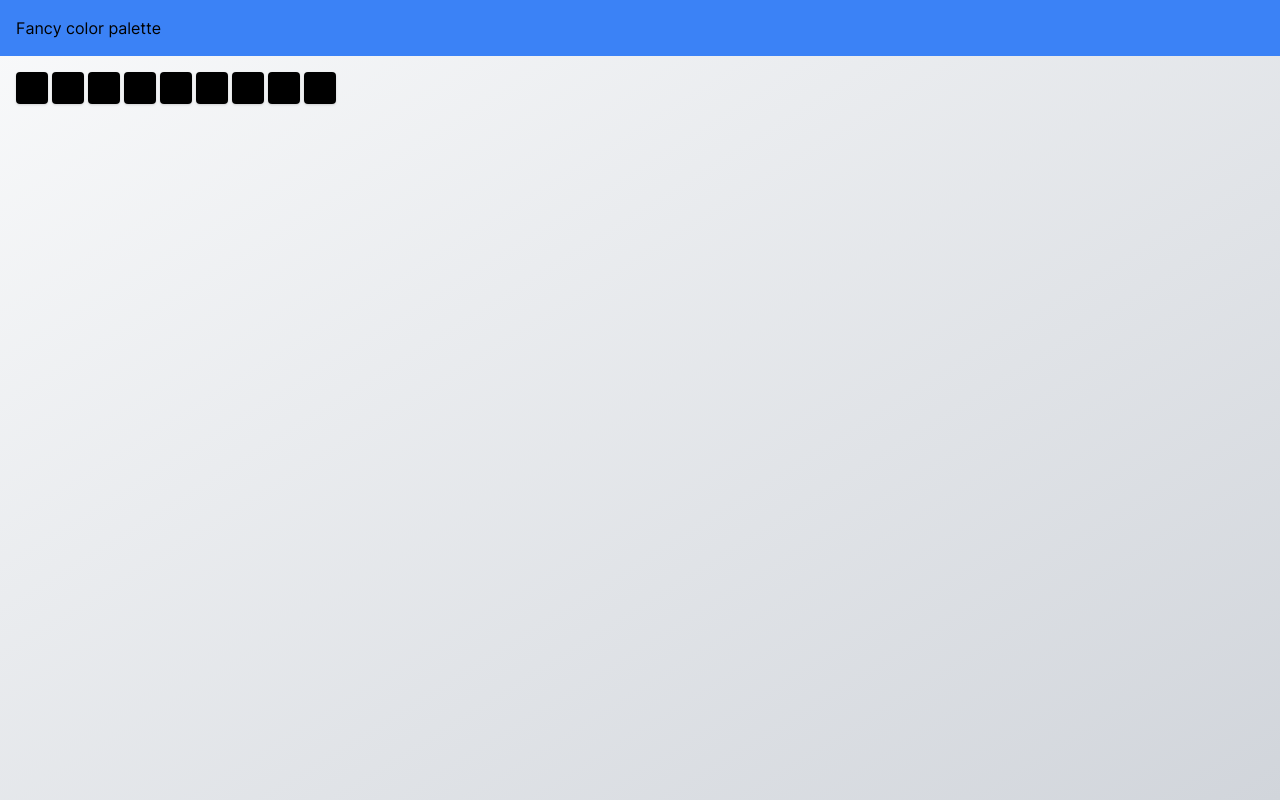
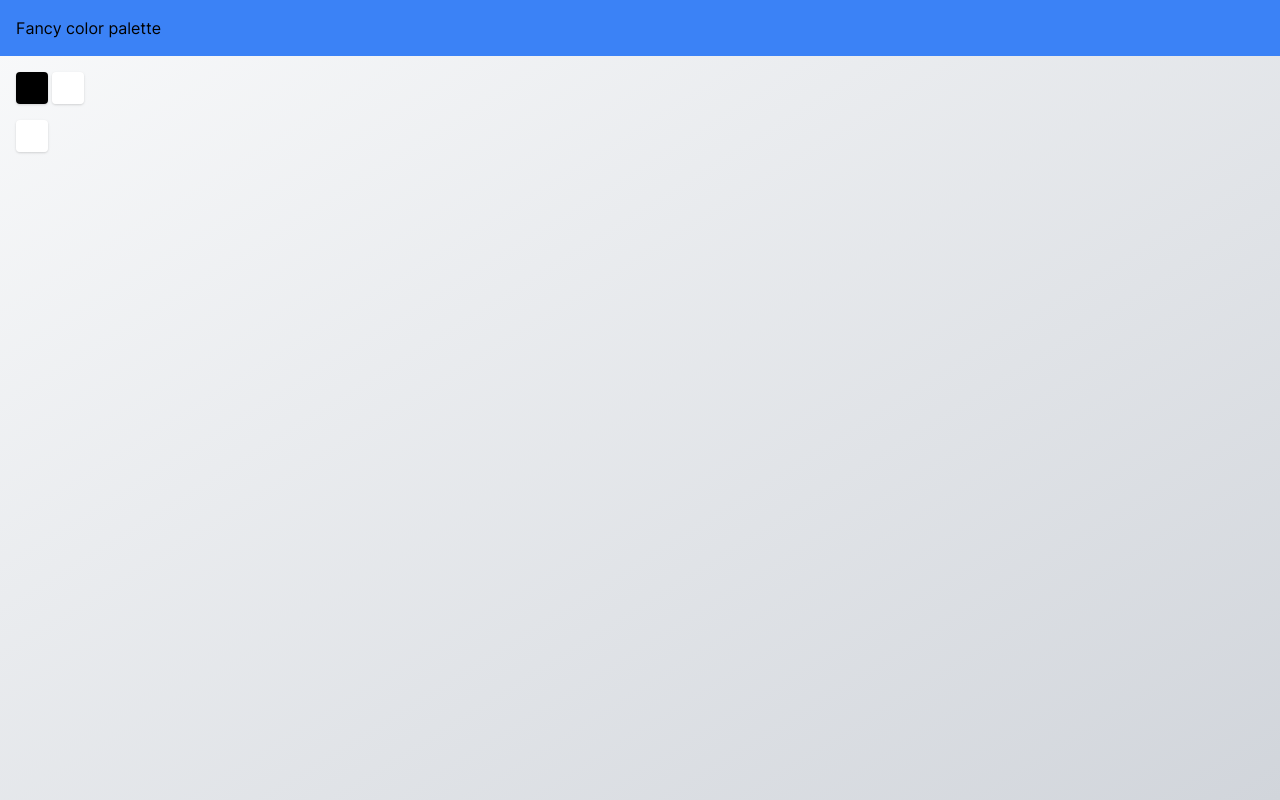
Before and after one commit to luismartinezs/color-palette-generator, a Vue app: page / in a window 1280 px wide. Built offline with nearby package versions, Linux system fonts and the light colour scheme; what @tailwindcss/typography would draw is missing.

Commit message:
Mocked scheme and reactive color scheme

```diff
--- a/src/components/ColorGroup.vue
+++ b/src/components/ColorGroup.vue
@@ -1,33 +1,20 @@
 <template>
-  <div class="flex space-x-1">
-    <ColorInput
-      v-for="(color, index) in colors"
-      :key="index"
-      :color="color"
-      @update:color="value => updateColor(value, index)"
-      class="shadow"
-    />
+  <div>
+    <slot></slot>
   </div>
 </template>
 
 <script>
-import { ref } from 'vue'
 import ColorInput from '@/components/ColorInput.vue'
 
 export default {
   components: {
     ColorInput
   },
-  setup() {
-    const colors = ref(Array(9).fill('#000000'))
-
-    const updateColor = (color, index) => {
-      colors.value[index] = color
-    }
-
-    return {
-      colors,
-      updateColor
+  props: {
+    colorGroup: {
+      type: Object,
+      required: true
     }
   }
 }
--- a/src/components/ColorInput.vue
+++ b/src/components/ColorInput.vue
@@ -2,9 +2,8 @@
   <!-- Use input[type="color"] as it is already built in the browser -->
   <!-- Apply some tailwind classes -->
   <input
-    class="w-8 h-8 rounded shadow cursor-pointer overflow-hidden"
     type="color"
-    :value="color"
+    :value="color.value"
     @change="handleChange"
   />
 </template>
@@ -15,8 +14,8 @@ export default {
   // takes reactive value as a prop
   props: {
     color: {
-      type: String,
-      default: '#000000',
+      type: Object,
+      required: true,
     },
   },
   // emits updates on reactive value
--- /dev/null
+++ b/src/components/ColorScheme.vue
@@ -0,0 +1,64 @@
+<template>
+  <ColorGroup
+    v-for="(colorGroup, colorGroupIdx) in scheme"
+    :key="colorGroup.label"
+    :colorGroup="colorGroup"
+    class="flex space-x-1 mb-4"
+  >
+    <ColorInput
+      class="w-8 h-8 rounded shadow cursor-pointer overflow-hidden"
+      v-for="(shade, shadeIdx) in colorGroup.shades"
+      :key="`${colorGroup.label}${shade.label}`"
+      :color="shade"
+      @update:color="newColor => onUpdateColor(newColor, colorGroupIdx, shadeIdx)"
+    />
+  </ColorGroup>
+</template>
+
+<script>
+import { ref } from 'vue'
+import ColorGroup from '@/components/ColorGroup.vue'
+import ColorInput from '@/components/ColorInput.vue'
+
+export default {
+  components: {
+    ColorGroup,
+    ColorInput
+  },
+  setup() {
+    const scheme = ref([
+      {
+        label: 'primary',
+        shades: [
+          {
+            label: '50',
+            value: '#000000'
+          },
+          {
+            label: '100',
+            value: '#ffffff'
+          }
+        ]
+      },
+      {
+        label: 'secondary',
+        shades: [
+          {
+            label: '50',
+            value: '#ffffff'
+          }
+        ]
+      }
+    ])
+
+    const onUpdateColor = (newColor, colorGroupIdx, shadeIdx) => {
+      scheme.value[colorGroupIdx].shades[shadeIdx].value = newColor
+    }
+
+    return {
+      scheme,
+      onUpdateColor
+    }
+  }
+}
+</script>
--- a/src/views/Home.vue
+++ b/src/views/Home.vue
@@ -1,14 +1,14 @@
 <script>
-import ColorGroup from '@/components/ColorGroup.vue'
+import ColorScheme from '@/components/ColorScheme.vue'
 
 export default {
   name: 'Home',
   components: {
-    ColorGroup
+    ColorScheme
   }
 }
 </script>
 
 <template>
-  <ColorGroup />
+  <ColorScheme />
 </template>
```
Also changed, not shown: src/mock/scheme.json (added, +30 -0 lines), 1 other file (tests, documents, lock files or other folders).
